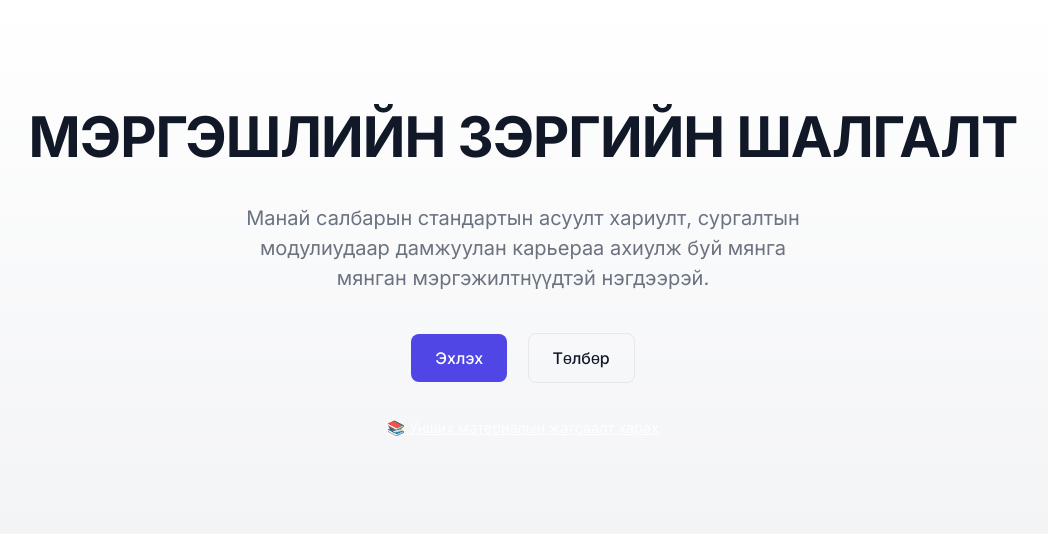
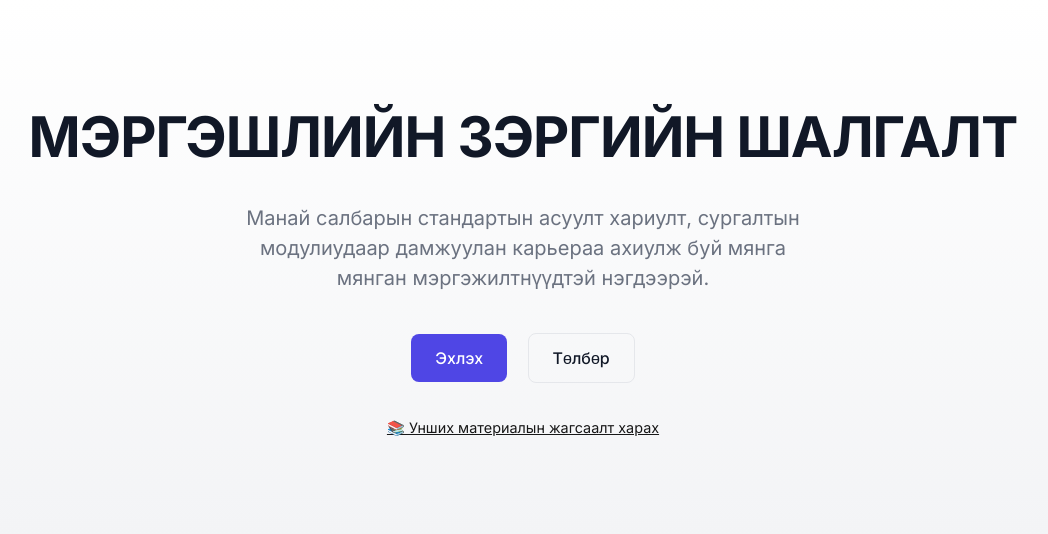
Before and after one commit to HImIKodul/quiz_web, a Flask app: page / in a window 1280 px wide. Shown: the part 84-618 px from the top of the page, without its empty margins (117-1165 px from the left). Run offline with Flask 3, Linux system fonts and the light colour scheme; some libraries are stand-ins or nearby versions.

Commit message:
first commit

```diff
--- a/app.py
+++ b/app.py
@@ -288,6 +288,9 @@ with app.app_context():
     # 2. Safe column migrations (fail silently if column already exists)
     for ddl in [
         "ALTER TABLE user ADD COLUMN max_devices INTEGER DEFAULT 3;",
+        "ALTER TABLE user ADD COLUMN plan VARCHAR(50) DEFAULT 'none';",
+        "ALTER TABLE user ADD COLUMN plan_expire_date DATETIME;",
+        "ALTER TABLE user ADD COLUMN active_session_token VARCHAR(256);",
         "ALTER TABLE question ADD COLUMN image_filename TEXT;",
         "ALTER TABLE question ADD COLUMN topic VARCHAR(100);",
         "ALTER TABLE question ADD COLUMN created_by VARCHAR(100);",
--- a/templates/index.html
+++ b/templates/index.html
@@ -1,16 +1,19 @@
 <!DOCTYPE html>
 <html lang="en">
+
 <head>
     <meta charset="UTF-8">
     <meta name="viewport" content="width=device-width, initial-scale=1.0">
     <title>MATA | Нүүр хуудас</title>
     <link rel="stylesheet" href="{{ url_for('static', filename='style.css') }}">
 </head>
+
 <body>
     <header>
 
         <a href="/" class="logo">
-            <img src="{{ url_for('static', filename='mata_logo.jpeg') }}" alt="MATA Logo" style="height: 40px; width: auto;">
+            <img src="{{ url_for('static', filename='mata_logo.jpeg') }}" alt="MATA Logo"
+                style="height: 40px; width: auto;">
         </a>
         <nav>
             <a href="/subscriptions">Төлбөр</a>
@@ -21,16 +24,18 @@
 
     <section class="hero">
         <h1>МЭРГЭШЛИЙН ЗЭРГИЙН ШАЛГАЛТ</h1>
-        <p>Манай салбарын стандартын асуулт хариулт, сургалтын модулиудаар дамжуулан карьераа ахиулж буй мянга мянган мэргэжилтнүүдтэй нэгдээрэй.</p>
+        <p>Манай салбарын стандартын асуулт хариулт, сургалтын модулиудаар дамжуулан карьераа ахиулж буй мянга мянган
+            мэргэжилтнүүдтэй нэгдээрэй.</p>
         <div>
             <a href="/dashboard" class="btn">Эхлэх</a>
             <a href="/subscriptions" class="btn btn-outline" style="margin-left: 1rem;">Төлбөр</a>
         </div>
         <div style="margin-top: 2rem;">
-            <a href="/reading_list" style="color: white; text-decoration: underline; font-size: 0.9rem; opacity: 0.9;">
+            <a href="/reading_list" style="color: black; text-decoration: underline; font-size: 0.9rem; opacity: 0.9;">
                 📚 Унших материалын жагсаалт харах
             </a>
         </div>
     </section>
 </body>
+
 </html>
```
Also changed, not shown: 7 other files.
